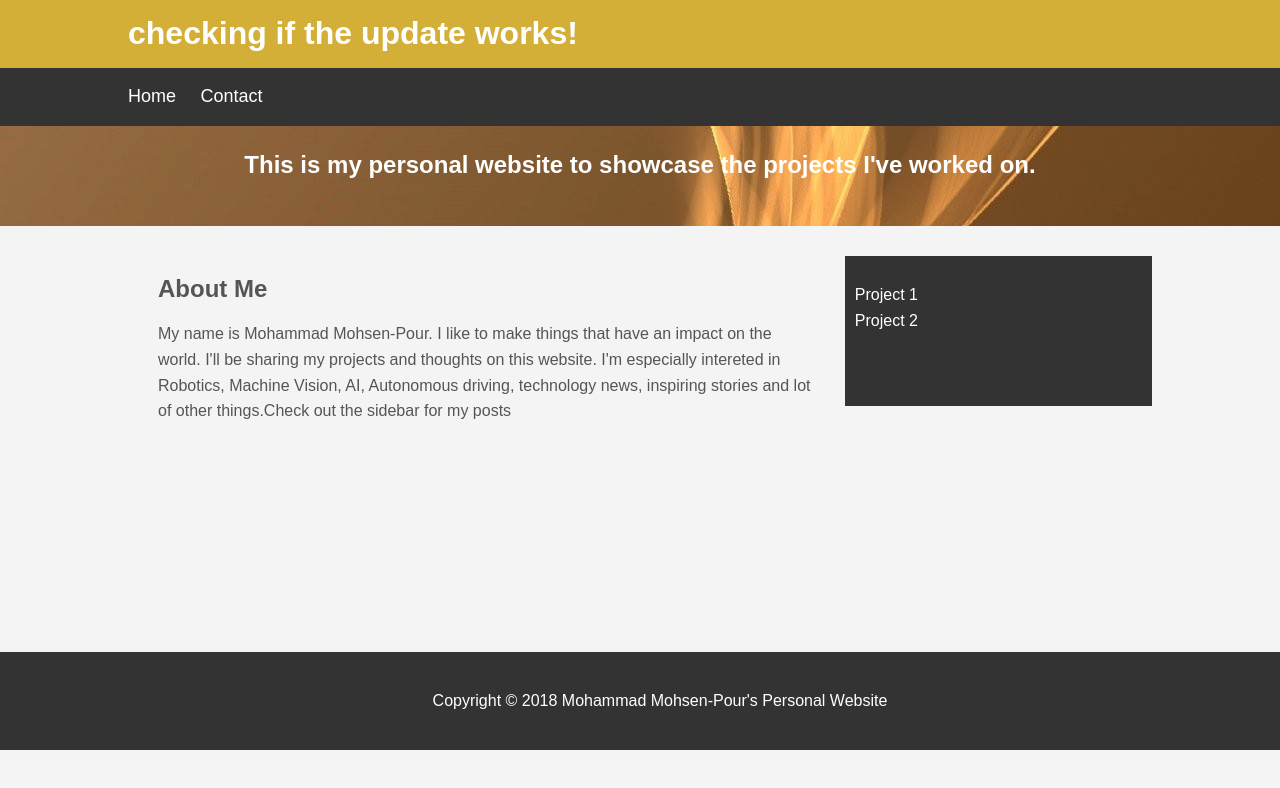
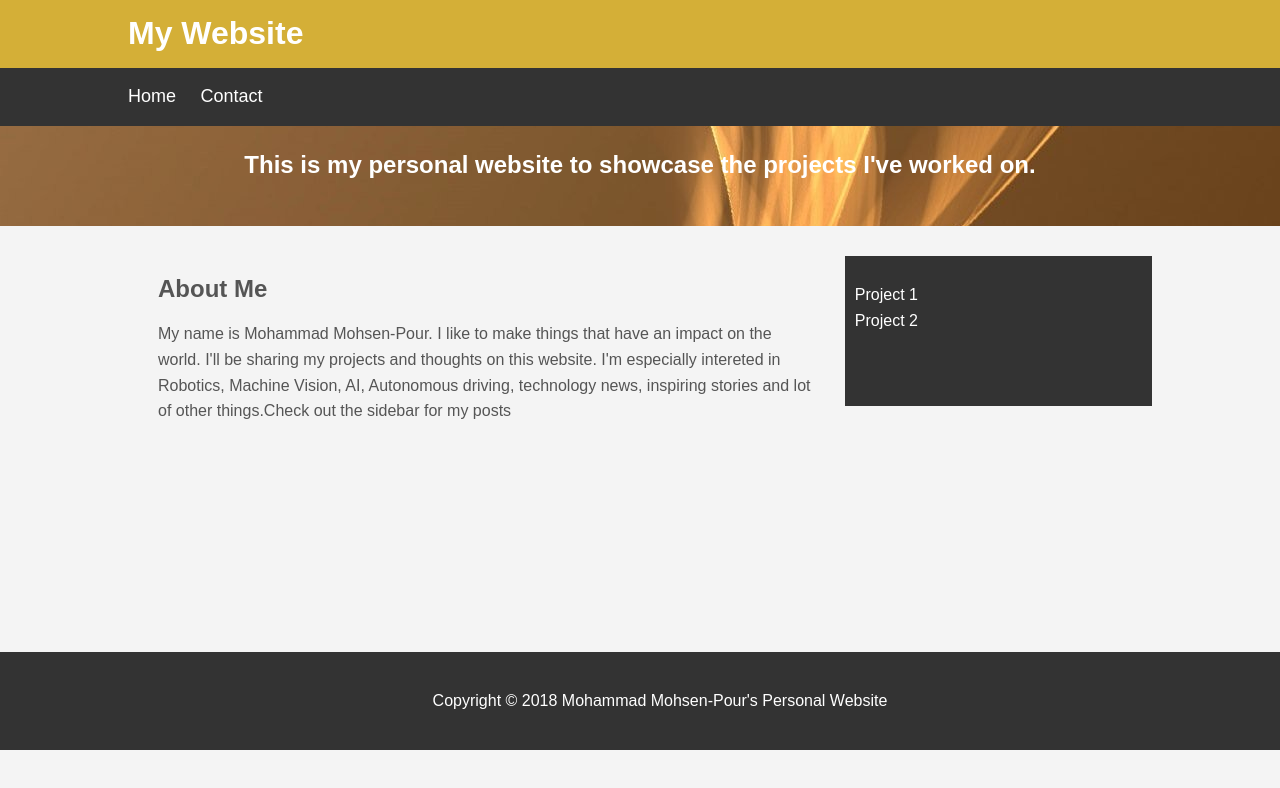
Before and after one commit to mohsenpour/personalwebsite, a plain HTML site: page index.html in a window 1280 px wide. Shown: the top 788 px of the page. Drawn offline with Linux system fonts and the light colour scheme.

Commit message:
restored index.html to previous commit

```diff
--- a/index.html
+++ b/index.html
@@ -7,7 +7,7 @@
 	<body>
 		<header class="main-header">
 			<div class="container">
-				<h1>checking if the update works!</h1>
+				<h1>My Website</h1>
 			</div>
 		</header>
 		<nav class="navbar">
```
